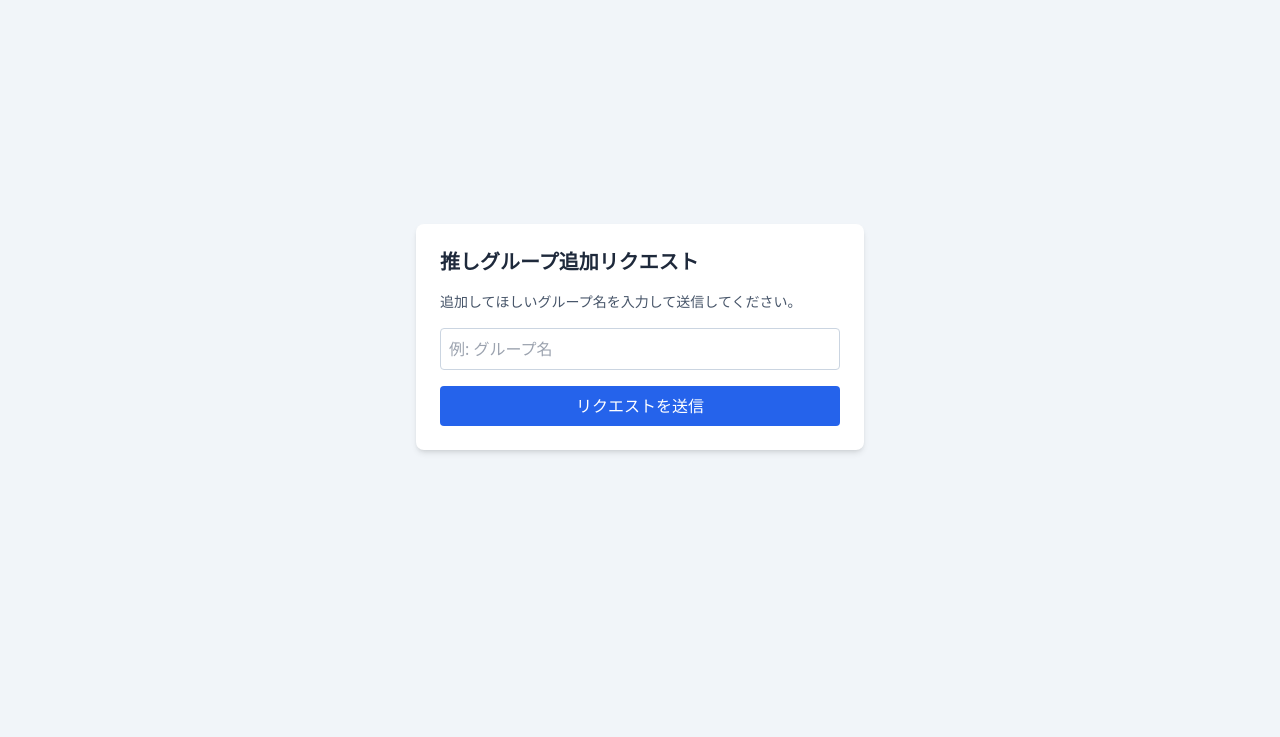
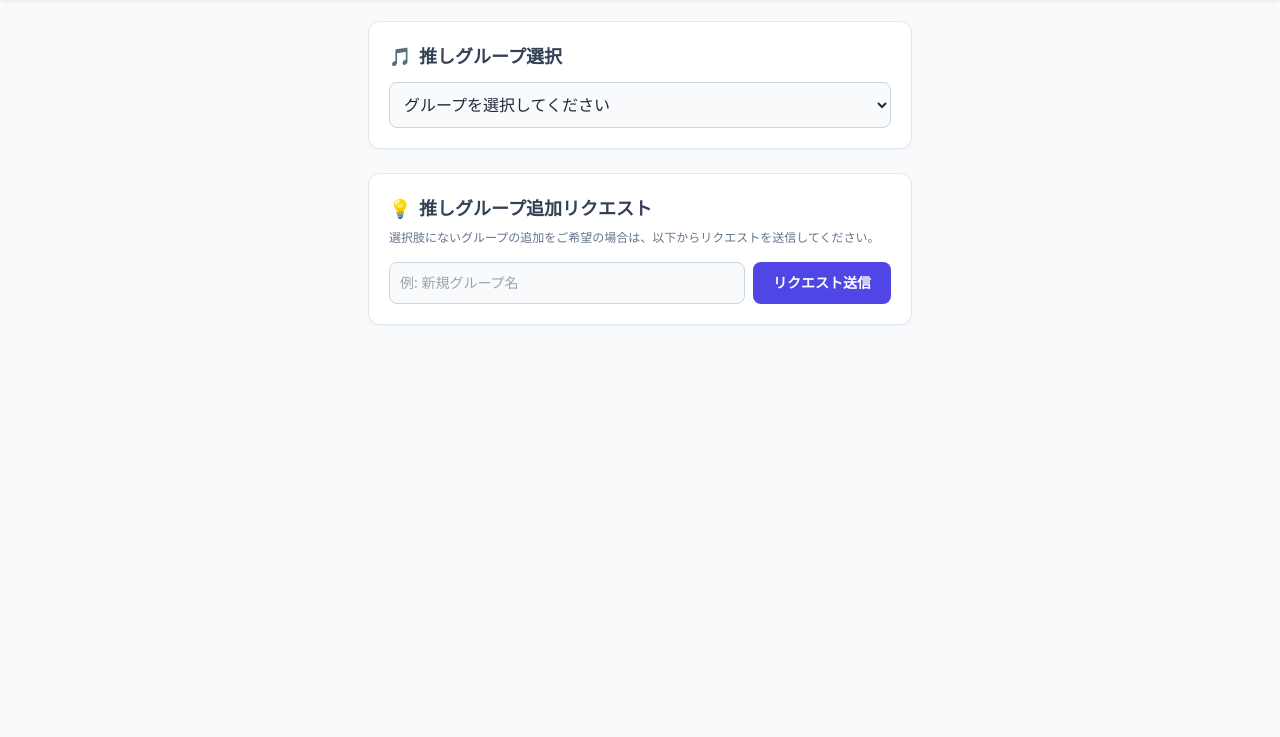
Before and after one commit to leafto324/live-support-tool, a plain HTML site: page index.html in a window 1280 px wide. Shown: the part 63-800 px from the top of the page. Drawn offline with nearby package versions, Linux system fonts and the light colour scheme.

Commit message:
Revamp live support tool layout and request form
Updated the layout and functionality of the live support tool, including a new header and improved request input form.

```diff
--- a/index.html
+++ b/index.html
@@ -3,23 +3,66 @@
 <head>
     <meta charset="UTF-8">
     <meta name="viewport" content="width=device-width, initial-scale=1.0">
-    <title>ライブサポートツール - グループ追加リクエスト</title>
+    <title>ライブサポートツール</title>
     <!-- Tailwind CSS -->
     <script src="https://cdn.tailwindcss.com"></script>
 </head>
-<body class="bg-slate-100 min-h-screen flex flex-col items-center justify-center p-4">
-    <div class="bg-white p-6 rounded-lg shadow-md w-full max-w-md">
-        <h1 class="text-xl font-bold mb-4 text-slate-800">推しグループ追加リクエスト</h1>
-        <p class="text-sm text-slate-600 mb-4">追加してほしいグループ名を入力して送信してください。</p>
+<body class="bg-slate-50 min-h-screen text-slate-800 pb-12">
 
-        <input type="text" id="requestInput" placeholder="例: グループ名" class="w-full border border-slate-300 p-2 rounded mb-4 focus:outline-none focus:ring-2 focus:ring-blue-500">
+    <!-- ヘッダー -->
+    <header class="bg-indigo-600 text-white p-4 shadow-md mb-6">
+        <div class="max-w-xl mx-auto flex justify-between items-center">
+            <h1 class="text-xl font-bold">ライブサポートツール</h1>
+        </div>
+    </header>
 
-        <button onclick="submitRequest()" class="w-full bg-blue-600 text-white p-2 rounded hover:bg-blue-700 transition">リクエストを送信</button>
+    <main class="max-w-xl mx-auto px-4 space-y-6">
 
-        <p id="requestMsg" class="mt-4 text-sm text-center hidden"></p>
-    </div>
+        <!-- 1. 推しグループ選択・設定エリア（既存機能） -->
+        <section class="bg-white p-5 rounded-xl shadow-sm border border-slate-200">
+            <h2 class="text-lg font-bold text-slate-700 mb-3 flex items-center gap-2">
+                <span>🎵</span> 推しグループ選択
+            </h2>
+            <div class="space-y-3">
+                <select id="groupSelect" class="w-full p-2.5 bg-slate-50 border border-slate-300 rounded-lg focus:ring-2 focus:ring-indigo-500 focus:outline-none">
+                    <option value="">グループを選択してください</option>
+                    <option value="tokyo">東京駅</option>
+                    <option value="calendar">カレンダー</option>
+                </select>
+            </div>
+        </section>
+
+        <!-- 2. グループ追加リクエストフォーム -->
+        <section class="bg-white p-5 rounded-xl shadow-sm border border-slate-200">
+            <h2 class="text-lg font-bold text-slate-700 mb-2 flex items-center gap-2">
+                <span>💡</span> 推しグループ追加リクエスト
+            </h2>
+            <p class="text-xs text-slate-500 mb-4">
+                選択肢にないグループの追加をご希望の場合は、以下からリクエストを送信してください。
+            </p>
+
+            <div class="flex flex-col sm:flex-row gap-2">
+                <input
+                    type="text"
+                    id="requestInput"
+                    placeholder="例: 新規グループ名"
+                    class="flex-1 p-2.5 bg-slate-50 border border-slate-300 rounded-lg text-sm focus:ring-2 focus:ring-indigo-500 focus:outline-none"
+                >
+                <button
+                    onclick="submitRequest()"
+                    class="bg-indigo-600 hover:bg-indigo-700 text-white text-sm font-semibold px-5 py-2.5 rounded-lg transition-colors whitespace-nowrap"
+                >
+                    リクエスト送信
+                </button>
+            </div>
+
+            <p id="requestMsg" class="mt-3 text-xs text-center font-medium hidden"></p>
+        </section>
+
+    </main>
 
     <script>
+        // 推しグループ追加リクエスト機能
         function submitRequest() {
             const input = document.getElementById('requestInput');
             const value = input.value.trim();
@@ -33,6 +76,7 @@
 
             const msgElement = document.getElementById('requestMsg');
             msgElement.textContent = "送信中...";
+            msgElement.className = "mt-3 text-xs text-center font-medium text-slate-500";
             msgElement.classList.remove('hidden');
 
             const formData = new URLSearchParams();
@@ -45,7 +89,7 @@
             })
             .then(() => {
                 msgElement.textContent = "リクエストを送信しました！確認後に反映されます。";
-                msgElement.className = "mt-4 text-sm text-center text-green-600";
+                msgElement.className = "mt-3 text-xs text-center font-medium text-emerald-600";
                 input.value = '';
                 setTimeout(() => {
                     msgElement.classList.add('hidden');
```
